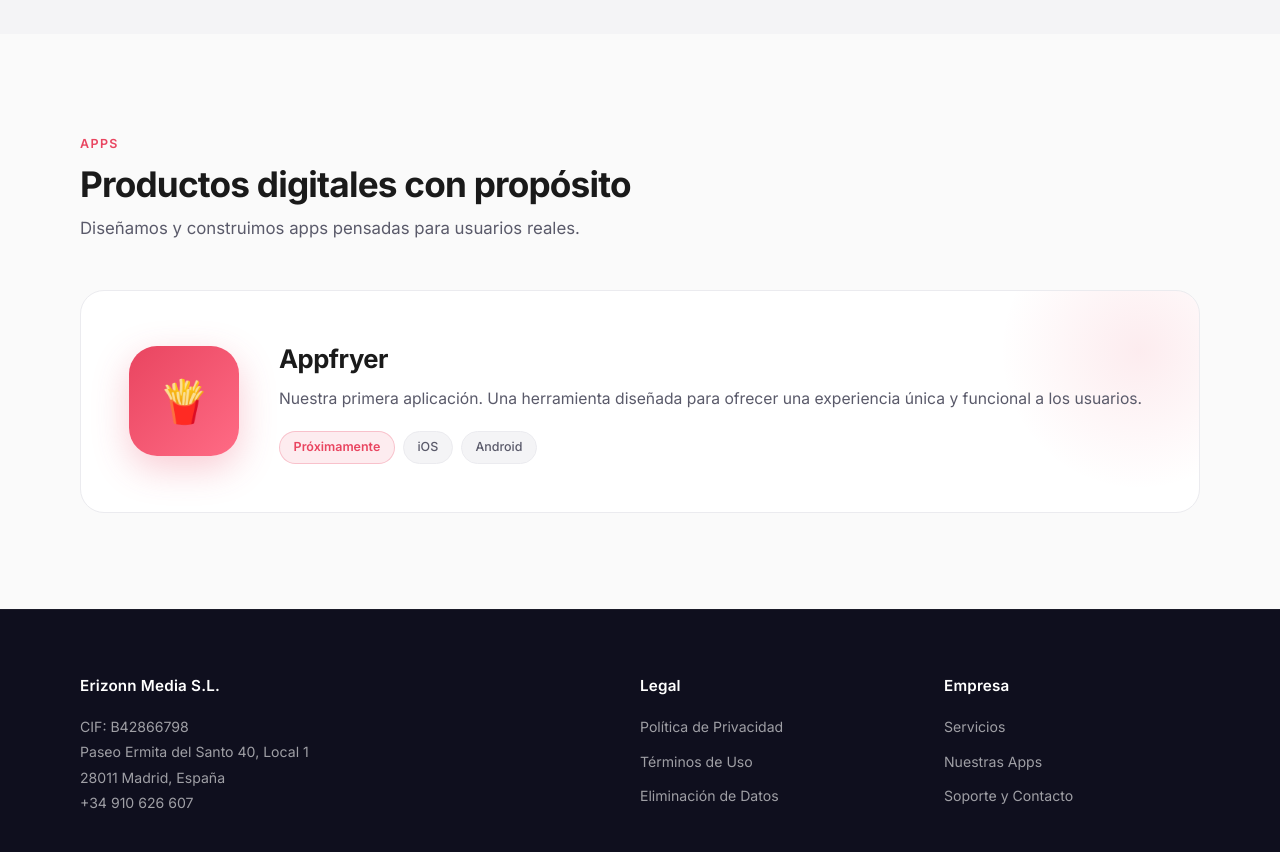
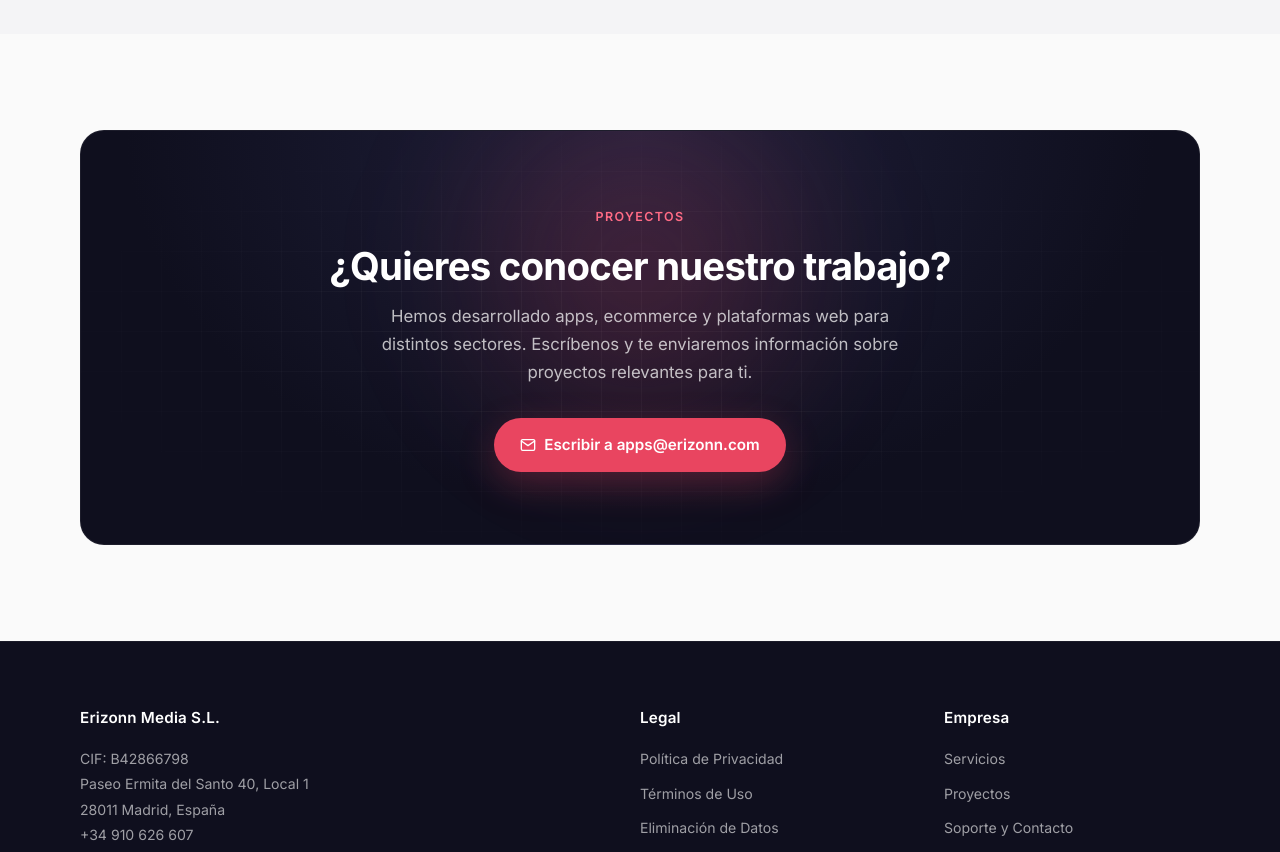
Before and after one commit to tottimilan/erizonn.com, a website: page public/index.html in a window 1280 px wide. Shown: the part 1500-2352 px from the top of the page. Drawn offline with Linux system fonts and the light colour scheme.

Commit message:
Replace Appfryer showcase with professional Projects CTA
Remove the upcoming-app card from the homepage and present a clean
invitation to contact us for project information. Update navigation
and footer across all pages from Apps to Proyectos, and refresh a
related FAQ to point to email instead of a removed anchor.

```diff
--- a/public/css/style.css
+++ b/public/css/style.css
@@ -383,6 +383,72 @@
   line-height: 1.65;
 }
 
+/* CTA card */
+.cta-card {
+  background: radial-gradient(ellipse at 50% 0%, #1f1f3a 0%, var(--primary) 65%);
+  color: #fff;
+  border-radius: var(--radius-lg);
+  padding: 4.5rem 2.5rem;
+  text-align: center;
+  position: relative;
+  overflow: hidden;
+  isolation: isolate;
+  border: 1px solid rgba(255, 255, 255, 0.06);
+}
+
+.cta-card::before {
+  content: "";
+  position: absolute;
+  inset: 0;
+  background-image:
+    linear-gradient(rgba(255, 255, 255, 0.035) 1px, transparent 1px),
+    linear-gradient(90deg, rgba(255, 255, 255, 0.035) 1px, transparent 1px);
+  background-size: 40px 40px;
+  mask-image: radial-gradient(ellipse at center, black 30%, transparent 80%);
+  -webkit-mask-image: radial-gradient(ellipse at center, black 30%, transparent 80%);
+  z-index: -1;
+}
+
+.cta-card::after {
+  content: "";
+  position: absolute;
+  top: -30%;
+  left: 50%;
+  width: 520px;
+  height: 520px;
+  transform: translateX(-50%);
+  background: radial-gradient(circle at center, rgba(233, 69, 96, 0.22), transparent 65%);
+  filter: blur(50px);
+  z-index: -1;
+  pointer-events: none;
+}
+
+.cta-card .section-eyebrow {
+  color: var(--accent-soft);
+}
+
+.cta-card-title {
+  font-size: clamp(1.7rem, 3.2vw, 2.4rem);
+  font-weight: 700;
+  margin: 0.4rem auto 0.9rem;
+  letter-spacing: -0.8px;
+  line-height: 1.2;
+}
+
+.cta-card-text {
+  color: rgba(255, 255, 255, 0.72);
+  max-width: 560px;
+  margin: 0 auto 2rem;
+  font-size: 1.05rem;
+  line-height: 1.65;
+}
+
+@media (max-width: 768px) {
+  .cta-card {
+    padding: 3rem 1.5rem;
+  }
+}
+
 /* App showcase */
 .app-showcase {
   background: var(--card-bg);
--- a/public/index.html
+++ b/public/index.html
@@ -52,7 +52,7 @@
       <a href="/" class="nav-logo">erizonn<span>.</span></a>
       <ul class="nav-links" id="navLinks">
         <li><a href="/#services">Servicios</a></li>
-        <li><a href="/#apps">Apps</a></li>
+        <li><a href="/#projects">Proyectos</a></li>
         <li><a href="/support.html">Soporte</a></li>
         <li><a href="/privacy.html">Privacidad</a></li>
         <li><a href="/terms.html">Términos</a></li>
@@ -73,8 +73,8 @@
           <svg viewBox="0 0 24 24" fill="none" stroke="currentColor" stroke-width="2" stroke-linecap="round" stroke-linejoin="round" aria-hidden="true"><path d="M4 4h16c1.1 0 2 .9 2 2v12c0 1.1-.9 2-2 2H4c-1.1 0-2-.9-2-2V6c0-1.1.9-2 2-2z"/><polyline points="22,6 12,13 2,6"/></svg>
           Contactar
         </a>
-        <a href="#services" class="btn btn--ghost">
-          Ver servicios
+        <a href="#projects" class="btn btn--ghost">
+          Ver proyectos
           <svg viewBox="0 0 24 24" fill="none" stroke="currentColor" stroke-width="2" stroke-linecap="round" stroke-linejoin="round" aria-hidden="true"><line x1="5" y1="12" x2="19" y2="12"/><polyline points="12 5 19 12 12 19"/></svg>
         </a>
       </div>
@@ -134,22 +134,16 @@
     </div>
   </section>
 
-  <section class="section" id="apps">
+  <section class="section" id="projects">
     <div class="section-inner">
-      <span class="section-eyebrow">Apps</span>
-      <h2 class="section-title">Productos digitales con propósito</h2>
-      <p class="section-subtitle">Diseñamos y construimos apps pensadas para usuarios reales.</p>
-      <div class="app-showcase">
-        <div class="app-icon">🍟</div>
-        <div class="app-info">
-          <h3>Appfryer</h3>
-          <p>Nuestra primera aplicación. Una herramienta diseñada para ofrecer una experiencia única y funcional a los usuarios.</p>
-          <div class="app-badges">
-            <span class="badge badge--accent">Próximamente</span>
-            <span class="badge">iOS</span>
-            <span class="badge">Android</span>
-          </div>
-        </div>
+      <div class="cta-card">
+        <span class="section-eyebrow">Proyectos</span>
+        <h2 class="cta-card-title">¿Quieres conocer nuestro trabajo?</h2>
+        <p class="cta-card-text">Hemos desarrollado apps, ecommerce y plataformas web para distintos sectores. Escríbenos y te enviaremos información sobre proyectos relevantes para ti.</p>
+        <a href="mailto:apps@erizonn.com" class="btn btn--primary">
+          <svg viewBox="0 0 24 24" fill="none" stroke="currentColor" stroke-width="2" stroke-linecap="round" stroke-linejoin="round" aria-hidden="true"><path d="M4 4h16c1.1 0 2 .9 2 2v12c0 1.1-.9 2-2 2H4c-1.1 0-2-.9-2-2V6c0-1.1.9-2 2-2z"/><polyline points="22,6 12,13 2,6"/></svg>
+          Escribir a apps@erizonn.com
+        </a>
       </div>
     </div>
   </section>
@@ -177,7 +171,7 @@
         <h4>Empresa</h4>
         <ul class="footer-links">
           <li><a href="/#services">Servicios</a></li>
-          <li><a href="/#apps">Nuestras Apps</a></li>
+          <li><a href="/#projects">Proyectos</a></li>
           <li><a href="/support.html">Soporte y Contacto</a></li>
         </ul>
       </div>
```
Also changed, not shown: public/data-deletion.html (+3 -3 lines), public/privacy.html (+2 -2 lines), public/support.html (+4 -4 lines), public/terms.html (+2 -2 lines).
